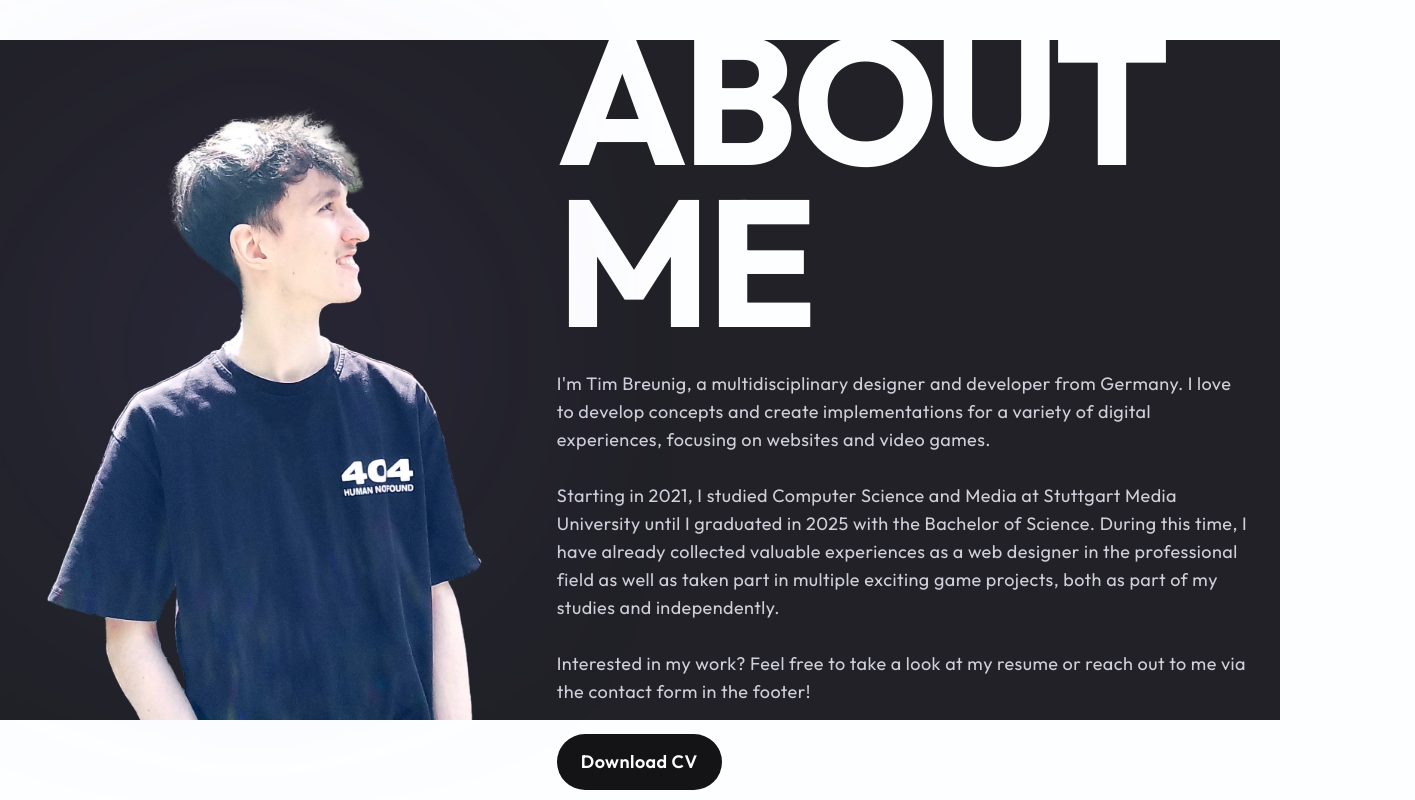
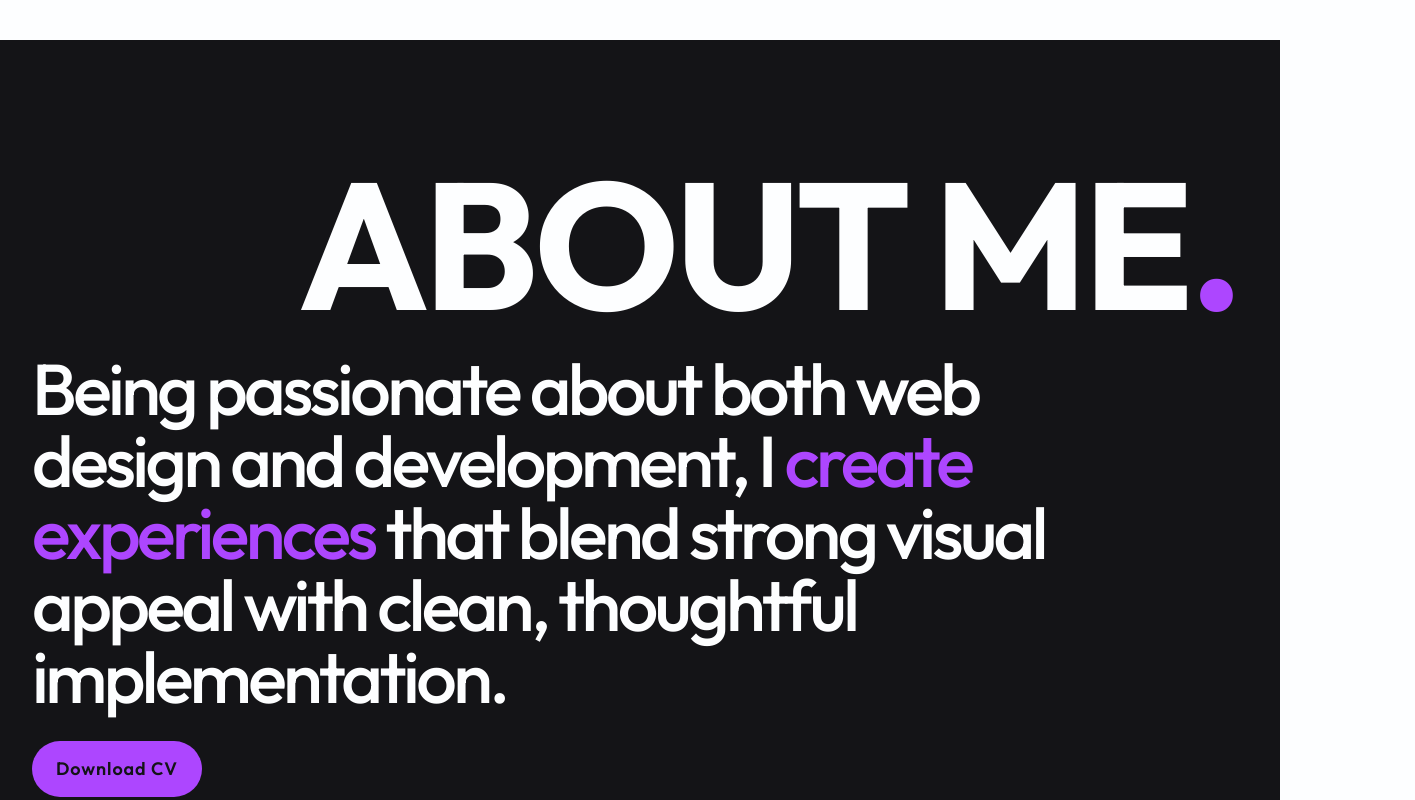
Before and after one commit to TimBreunig/tim-portfolio, a Next.js app: page /home in a window 1280 px wide. Shown: the part 760-1560 px from the top of the page, 1415 px wide, since content can reach past the window. Built offline with nearby package versions, Linux system fonts and the light colour scheme.

Commit message:
Reworked About layout. Minor font and layout adjustments.

```diff
--- a/app/globals.css
+++ b/app/globals.css
@@ -170,7 +170,7 @@
 	}
 
 	.h1 {
-		@apply text-[4.125rem] xl:text-[10rem] leading-[0.8] font-bold uppercase tracking-tighter mb-10;
+		@apply text-[4.125rem] xl:text-[12rem] leading-[0.75] font-bold uppercase tracking-tighter mb-10;
 	}
 
 	.h2 {
@@ -178,19 +178,23 @@
 	}
 
 	.h3 {
-		@apply text-[2.825rem] xl:text-[8rem] leading-none font-bold uppercase tracking-wide mb-4;
+		@apply text-[2.825rem] xl:text-[7.5rem] leading-none font-bold uppercase tracking-wide mb-4;
 	}
 
 	.h4 {
-		@apply text-[2.25rem] xl:text-[5.75rem] leading-[1.1] font-bold uppercase tracking-wide mb-2;
+		@apply text-[2.25rem] xl:text-[5.75rem] leading-[1.1] font-bold uppercase tracking-wide mb-3;
 	}
 
 	.h5 {
-		@apply text-[1.625rem] xl:text-[3.625rem] leading-[1.2] font-semibold uppercase tracking-wide mb-1;
+		@apply text-[1.625rem] xl:text-[3.5rem] leading-[1.2] font-semibold uppercase tracking-wider mb-2;
 	}
 
 	.h6 {
-		@apply text-[1.125rem] xl:text-[1.25rem] leading-[1.3] font-semibold tracking-[0.25em];
+		@apply text-[1.125rem] xl:text-[1.25rem] leading-[1.3] font-semibold uppercase tracking-[0.25em];
+	}
+
+	.accent-dot {
+		@apply text-purple-500;
 	}
 
 	.hex-icon-wrapper {
--- a/app/home/page.jsx
+++ b/app/home/page.jsx
@@ -1,8 +1,6 @@
 "use client";
 
-import Link from "next/link";
-import Image from "next/image";
-import { Button } from "@/components/ui/button";
+import About from "@/components/About";
 import CardGrid from "@/components/CardGrid";
 import HeadingFullPage from "@/components/HeadingFullPage";
 import TabGrid from "@/components/TabGrid";
@@ -21,7 +19,7 @@ const Home = () => {
 	<section>
 		<div className="container-wide pt-20 xl:pt-4 xl:h-screen flex flex-col items-center justify-center gap-16">
 			<div className="flex flex-col justify-center items-center gap-7">
-				<span className="font-heading uppercase inline-block h6 text-primary-100">
+				<span className="h6 inline-block text-primary-100">
 					Tim Breunig
 				</span>
 				<h1 className="h1 inline-flex flex-col gap-2 text-primary-100">
@@ -36,59 +34,18 @@ const Home = () => {
 					</span>
 					<span className="relative ml-[0.07em]">
 						the&nbsp;&nbsp;&nbsp;web
-						<span className="absolute -right-6 xl:-right-16 bottom-0 text-purple-500">
+						<span className="absolute -right-6 xl:-right-16 bottom-0 accent-dot">
 							.
 						</span>
 					</span>
 				</h1>
 			</div>
 		</div>
-		<div
-			id="about"
-			className="pt-8 xl:pt-0 bg-primary-200 text-primary-800">
-            <div className="container xl:h-[85vh] flex flex-col-reverse xl:flex-row items-center justify-between gap-12">
-				<div className="relative xl:w-[40%] h-full text-center xl:text-left text-primary-800 z-20">
-					<Image
-						src="/images/portrait.png"
-						alt="Portrait of Tim Breunig"
-						className="xl:absolute bottom-0 object-cover"
-						fill
-						sizes="90vw,
-							(min-width: 768px) 80vw,
-               				(min-width: 1280px) 90vw"
-					/>
-                    <div className="absolute top-[28%] left-[33%] w-[27%] h-[36%] bg-blue-gradient blur-[150px] opacity-60 -z-10"></div>
-                </div>
-                <div className="relative xl:w-[58%] mt-12 text-center xl:text-left text-primary-800 z-10">
-                    <h2 className="h2 text-primary-900">
-						About Me
-					</h2>
-                    <p className="mb-7">
-						I'm Tim Breunig, a multidisciplinary designer and developer from Germany.
-						I love to develop concepts and create implementations for a variety of digital experiences, focusing on websites and video games.
-					</p>
-					<p className="mb-7">
-						Starting in 2021, I studied Computer Science and Media at Stuttgart Media University until I graduated in 2025 with the Bachelor of Science.
-						During this time, I have already collected valuable experiences as a web designer in the professional field as well as taken part in multiple
-						exciting game projects, both as part of my studies and independently.
-					</p>
-					<p className="mb-7">
-						Interested in my work? Feel free to take a look at my resume or reach out to me via the contact form in the footer!
-					</p>
-					<div>
-						<Link href="/resume">
-							<Button>
-								<span>Download CV</span>
-							</Button>
-						</Link>
-					</div>
-                </div>
-			</div>
-        </div>
+        <About />
 		<div
 			id ="work"
 			className="container-wide pb-12 pt-36 z-10">
-			<h2 className="h2 text-left mb-8 text-primary-100">Featured Work<span className="text-purple-500">.</span></h2>
+			<h2 className="h2 text-left mb-8 text-primary-100">Featured Work<span className="accent-dot">.</span></h2>
     		<CardGrid />
 		</div>
 		<div className="h-screen box-content pb-60">
@@ -100,9 +57,8 @@ const Home = () => {
 		</div>
 		<div
 			id ="services"
-			className="container-wide xl:h-screen py-24 xl:py-36 text-right">
-			<span className="mb-4 font-secondary font-medium inline-block text-2xl text-primary-600 uppercase">&#91;What I offer&#93;</span>
-			<h2 className="h2 mb-14 text-primary-200">Services<span className="text-purple-500">.</span></h2>
+			className="container-wide py-24 xl:py-36 text-right">
+			<h2 className="h2 mb-14 text-primary-100">Services<span className="accent-dot">.</span></h2>
     		<TabGrid />
 		</div>
 	</section>
--- /dev/null
+++ b/components/About.jsx
@@ -0,0 +1,85 @@
+'use client';
+
+import { Button } from "@/components/ui/button";
+import { motion, useAnimation } from "framer-motion";
+
+
+const About = () => {
+  const textControls = useAnimation();
+
+	return (
+    	<motion.div
+			id="about"
+			initial={{ backgroundColor: "#fdfeff" }}
+			whileInView={{ backgroundColor: "#141417" }}
+			transition={{ duration: 0.5, ease: "easeInOut" }}
+			viewport={{ once: true, amount: 0.9 }}
+			className="h-[110vh] flex flex-col justify-center text-primary-900"
+			onAnimationComplete={() => {
+				textControls.start("visible");
+			}}
+		>
+			<motion.div
+				initial="hidden"
+				animate={textControls}
+				variants={{
+					hidden: { opacity: 0, y: 20 },
+					visible: {
+						opacity: 1,
+						y: 0,
+						transition: {
+						duration: 0.6,
+						ease: "easeOut",
+						staggerChildren: 0.15,
+						},
+					},
+				}}
+			>
+				<div className="container-wide relative text-left">
+					<motion.h2
+						className="h2 text-right"
+						variants={{
+							hidden: { opacity: 0 },
+							visible: { opacity: 1 },
+						}}
+					>
+						About Me<span className="accent-dot">.</span>
+					</motion.h2>
+				</div>
+
+				<div className="container relative text-left">
+					<motion.p
+						className="w-5/6 text-7xl font-medium mb-7 tracking-tighter"
+						variants={{
+							hidden: { opacity: 0, y: 10 },
+							visible: { opacity: 1, y: 0 },
+						}}
+					>
+						Being passionate about both web design and development, I{" "}
+						<span className="text-purple-500 tracking-tighter">
+						create experiences
+						</span>{" "}
+						that blend strong visual appeal with clean, thoughtful implementation.
+					</motion.p>
+
+					<motion.div
+						variants={{
+							hidden: { opacity: 0, y: 10 },
+							visible: { opacity: 1, y: 0 },
+						}}
+					>
+						<Button variant="light" asChild>
+							<a href="/files/resume_breunig.pdf"
+      							download
+							>
+								Download CV
+							</a>
+						</Button>
+					</motion.div>
+				</div>
+			</motion.div>
+		</motion.div>
+	);
+};
+
+export default About;
--- a/components/Header.jsx
+++ b/components/Header.jsx
@@ -2,7 +2,6 @@
 
 import React, { useEffect, useState } from "react";
 import Link from "next/link";
-import { Button } from "./ui/button";
 
 import Socials from "@/components/Socials";
 import Typewriter from 'typewriter-effect';
--- a/components/HeadingFullPage.jsx
+++ b/components/HeadingFullPage.jsx
@@ -20,13 +20,13 @@ const HeadingFullPage = () => {
   const strokeColor = useTransform(
     scrollYProgress,
     [0, 0.39, 0.4],
-    ['transparent', 'transparent', '#1c1c22']
+    ['transparent', 'transparent', '#141417']
   )
 
   const fillColor = useTransform(
     scrollYProgress,
     [0, 0.35, 0.36, 0.39, 0.4],
-    ['transparent', 'transparent', '#a855f7', '#a855f7', '#f5f5fc']
+    ['transparent', 'transparent', '#a855f7', '#a855f7', '#fdfeff']
   )
 
   return (
@@ -43,7 +43,7 @@ const HeadingFullPage = () => {
               WebkitTextStrokeWidth: '5px',
               WebkitTextStrokeColor: strokeColor,
             }}
-            className="h2 absolute m-0 inset-0 text-center text-primary-200"
+            className="h2 absolute m-0 inset-0 text-center text-primary-100"
           >
             Versatile<br />Tech Stack
           </motion.h2>
--- a/components/ui/button.jsx
+++ b/components/ui/button.jsx
@@ -5,12 +5,12 @@ import { cn } from "@/lib/utils"
 
 
 const buttonVariants = cva(
-  "inline-flex items-center justify-center whitespace-nowrap rounded-full text-lg font-semibold tracking-wider ring-offset-white transition-colors duration-300 focus-visible:outline-hidden focus-visible:ring-2 focus-visible:ring-slate-950 focus-visible:ring-offset-2 disabled:pointer-events-none disabled:opacity-50 dark:ring-offset-slate-950 dark:focus-visible:ring-slate-300",
+  "inline-flex items-center justify-center whitespace-nowrap rounded-full text-lg font-semibold tracking-wider ring-offset-white hover:cursor-pointer transition-colors duration-300 focus-visible:outline-hidden focus-visible:ring-2 focus-visible:ring-slate-950 focus-visible:ring-offset-2 disabled:pointer-events-none disabled:opacity-50 dark:ring-offset-slate-950 dark:focus-visible:ring-slate-300",
   {
     variants: {
       variant: {
-        default: "bg-primary-100 text-primary-900 hover:text-primary-200",
-        light: "text-primary-200 hover:text-primary-300",
+        default: "bg-primary-100 text-primary-900 hover:bg-purple-500 hover:text-primary-100",
+        light: "bg-purple-500 text-primary-100 hover:bg-purple-500 hover:text-primary-900",
         primary: "bg-linear-to-br from-accent-600 to-accent-400 text-primary-900 hover:text-primary-200",
         outline: "box-border border border-primary-700 text-primary-900 hover:bg-primary-900 hover:border-primary-900 hover:text-primary-300",
       },
```
Also changed, not shown: components/Footer.jsx (+1 -38 lines), components/TabGrid.jsx (+5 -57 lines), 1 other file (tests, documents, lock files or other folders).
